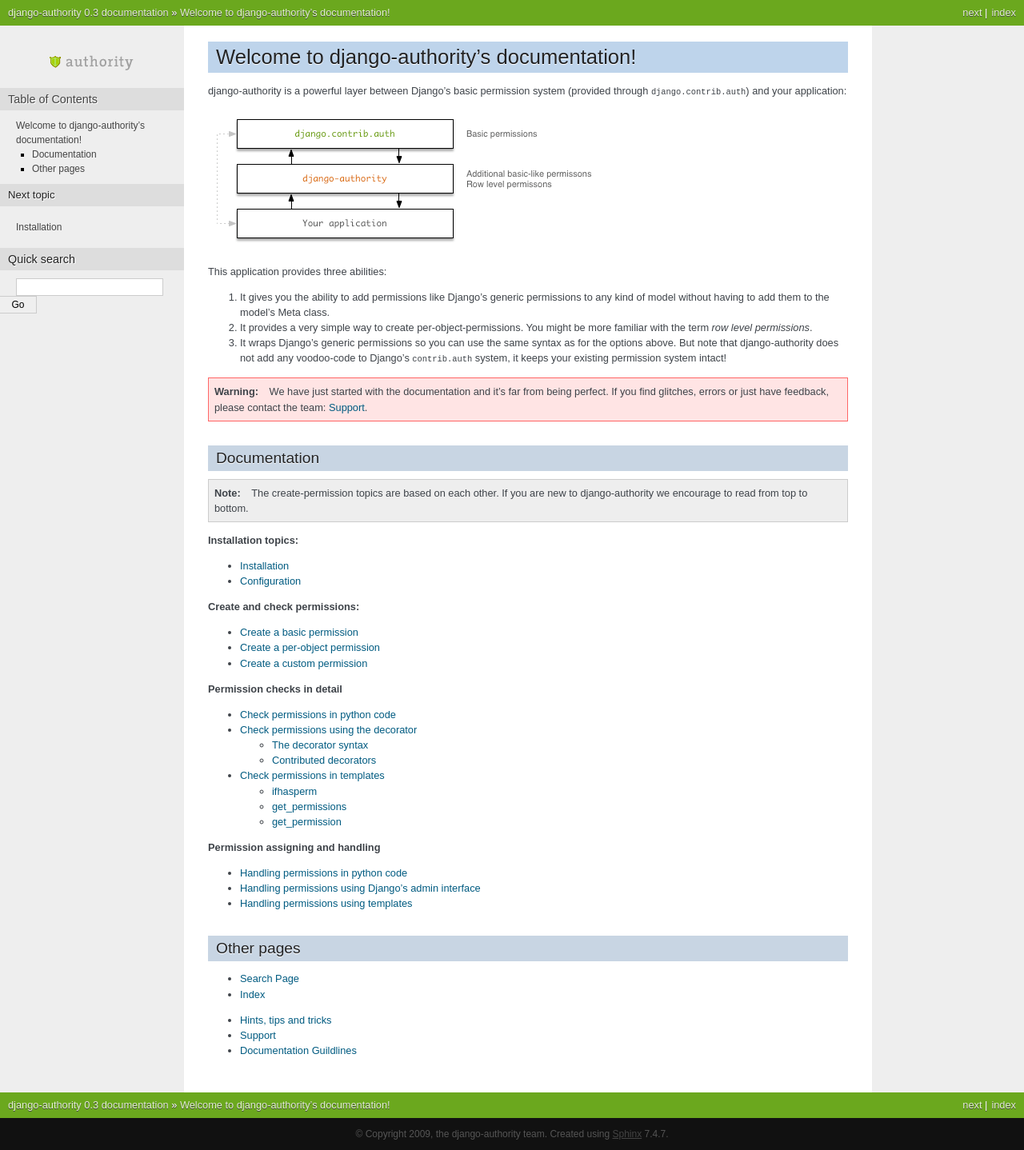
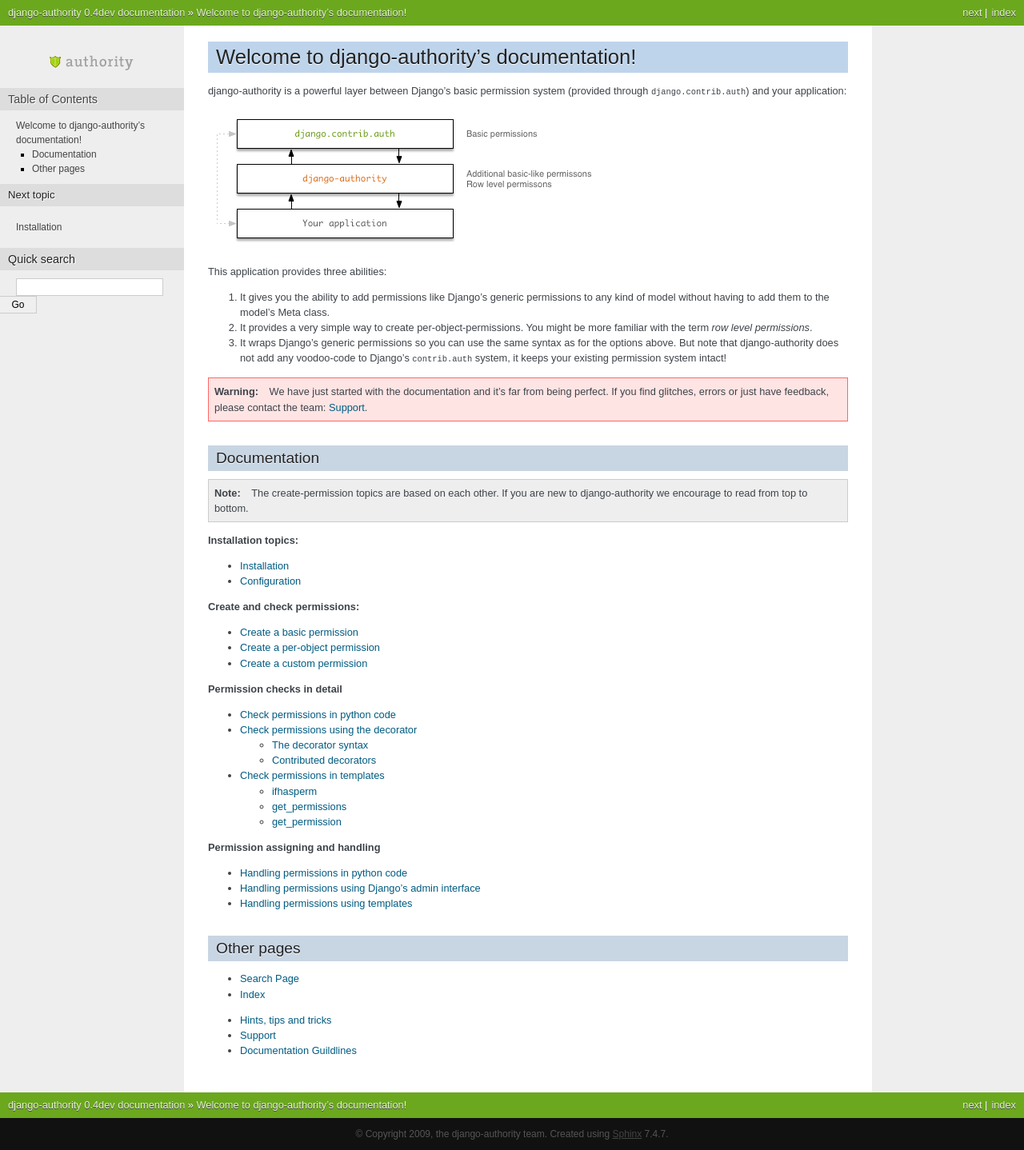
Before and after one commit to jazzband/django-authority, a Sphinx documentation site: the page built from docs/index.txt, in a window 1280 px wide. Shown: the whole page at 80% size. Built offline with Sphinx 7.4.7, drawn with Linux system fonts in a browser that asks for light colours.

Commit message:
Bumped version to 0.4

```diff
--- a/docs/conf.py
+++ b/docs/conf.py
@@ -46,10 +46,10 @@
 # built documents.
 #
 # The short X.Y version.
-version = '0.3'
+version = '0.4'
 
 # The full version, including alpha/beta/rc tags.
-release = '0.3'
+release = '0.4dev'
 
 # The language for content autogenerated by Sphinx. Refer to documentation
 # for a list of supported languages.
--- a/setup.cfg
+++ b/setup.cfg
@@ -1,5 +1,5 @@
 [egg_info]
-#tag_build = dev
+tag_build = dev
 
 [build_sphinx]
 source-dir = docs/
--- a/setup.py
+++ b/setup.py
@@ -6,7 +6,7 @@
 
 setup(
     name='django-authority',
-    version='0.3',
+    version='0.4',
     description="A Django app that provides generic per-object-permissions for Django's auth app.",
     long_description=read('README'),
     author='Jannis Leidel',
```
